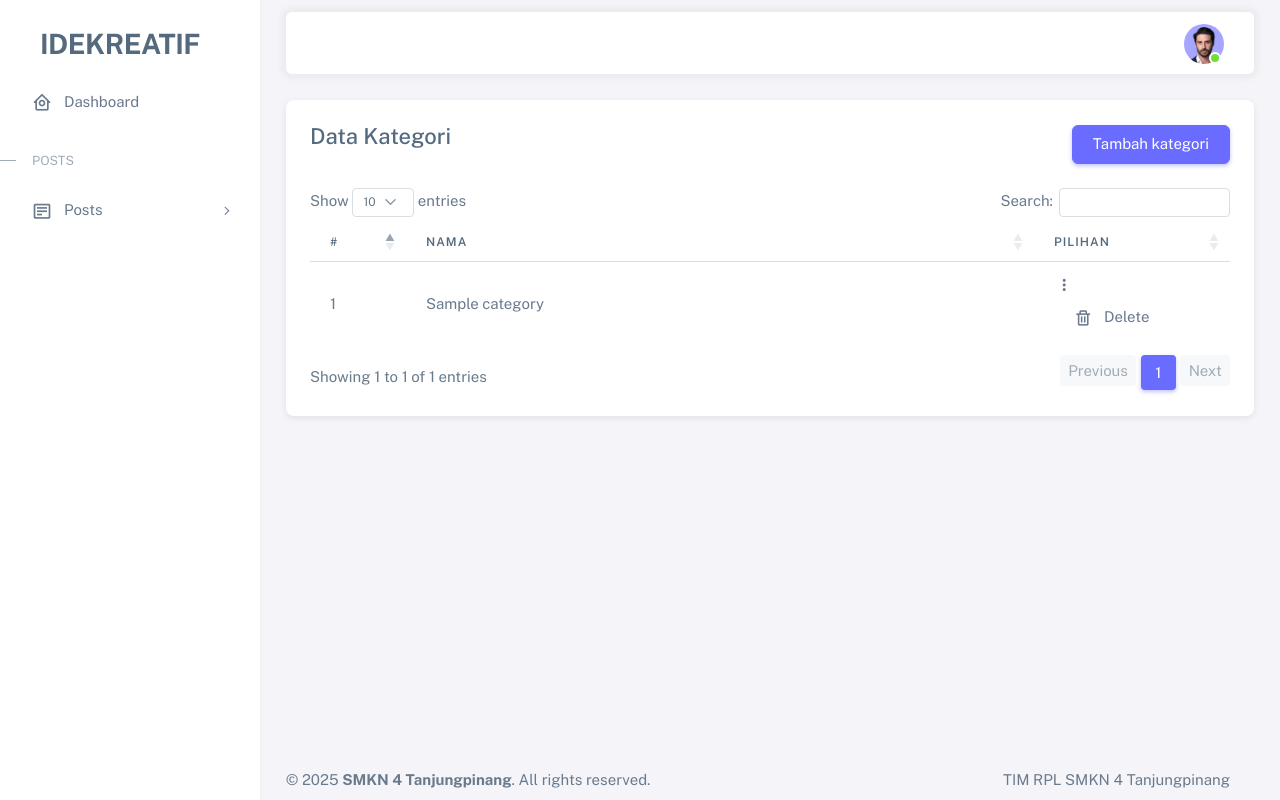
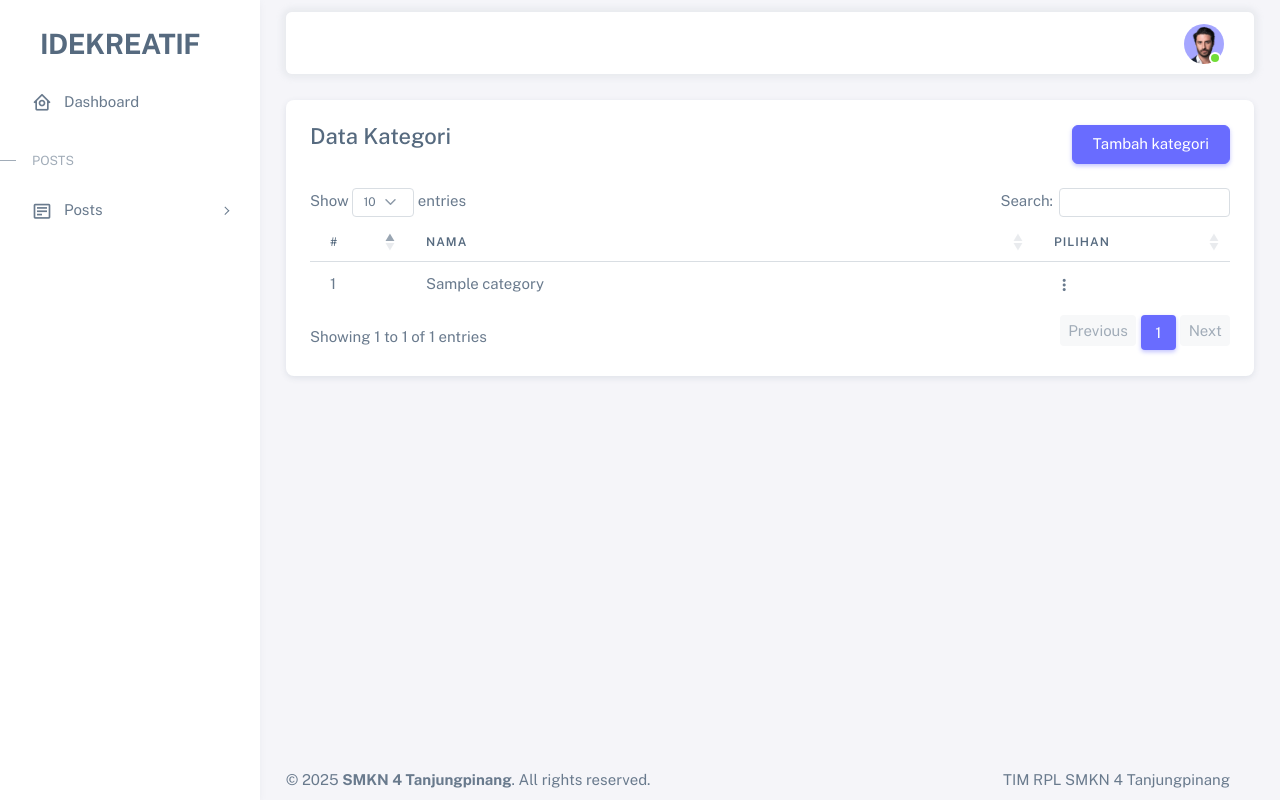
Before and after one commit to Shellvi-anna/ideKreatif-baru, a PHP site: page /kategori.php in a window 1280 px wide. Run offline with PHP 8.4, Linux system fonts and the light colour scheme; the visitor is signed in with stand-in values (Sample User, id 1); tables that the repository leaves empty or names only in its code hold one stand-in row (values such as "Sample post").

Commit message:
kategori php

```diff
--- a/kategori.php
+++ b/kategori.php
@@ -33,7 +33,7 @@ include '.includes/toast_notification.php';
                      $query = "SELECT * FROM categories";
                      $exec = mysqli_query($conn, $query);
                      while ($category = mysqli_fetch_assoc($exec)) :
-                        ?>
+                ?>
                 <tr>
                     <!-- Menampilkan nomor, nama kategori, dan opsi -->
                         <td><?= $index++; ?></td>
@@ -45,9 +45,9 @@ include '.includes/toast_notification.php';
                             hide-arrow" data-bs-toggle="dropdown">
                             <i class="bx bx-dots-vertical-rounded"></i>
                             </button>
-                            <div class="fropdown-menu">
+                            <div class="dropdown-menu">
                                 <a href="#" class="dropdown-item" data-bs-toggle="modal"
-                                data-bs-target="#editCategory_<?= $category['category_id']; ?>"
+                                data-bs-target="#editCategory_<?= $category['category_id']; ?>">
                                 <a href="#" class="dropdown-item" data-bs-toggle="modal"
                                 data-bs-target="#deleteCategory_<?= $category['category_id']; ?>">
                                     <i class="bx bx-trash me-2"></i> Delete</a>
```
